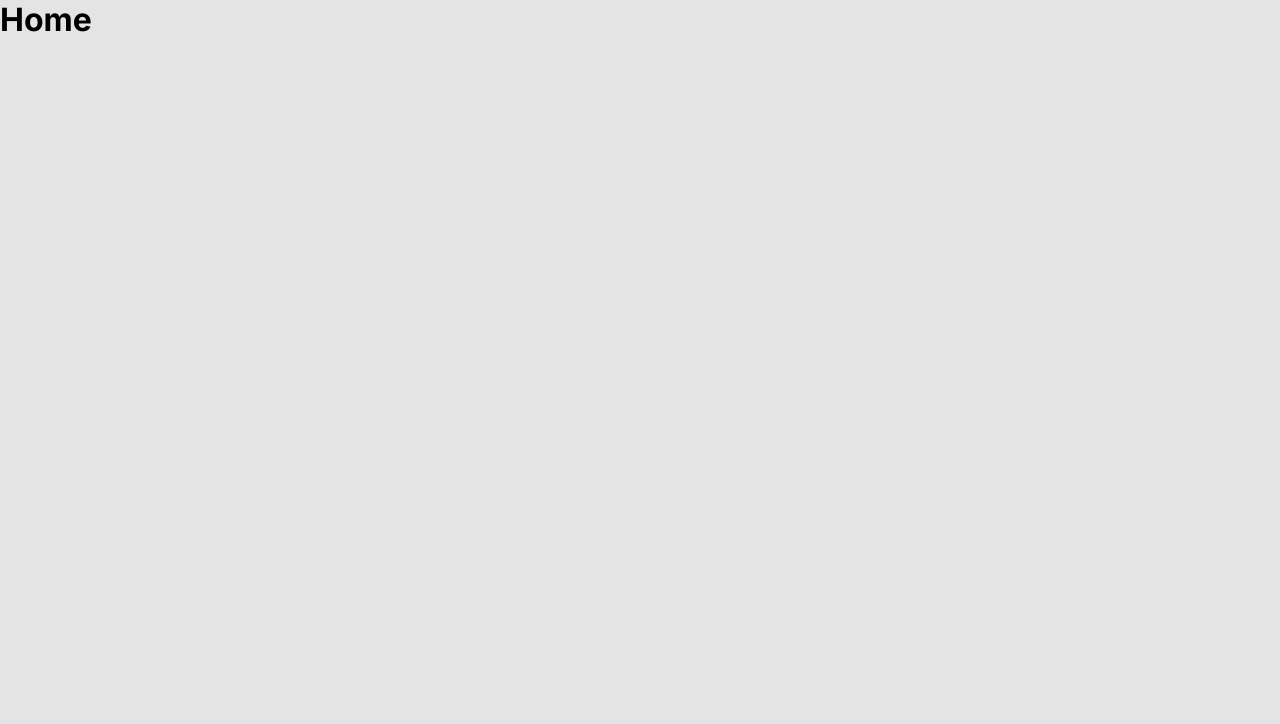
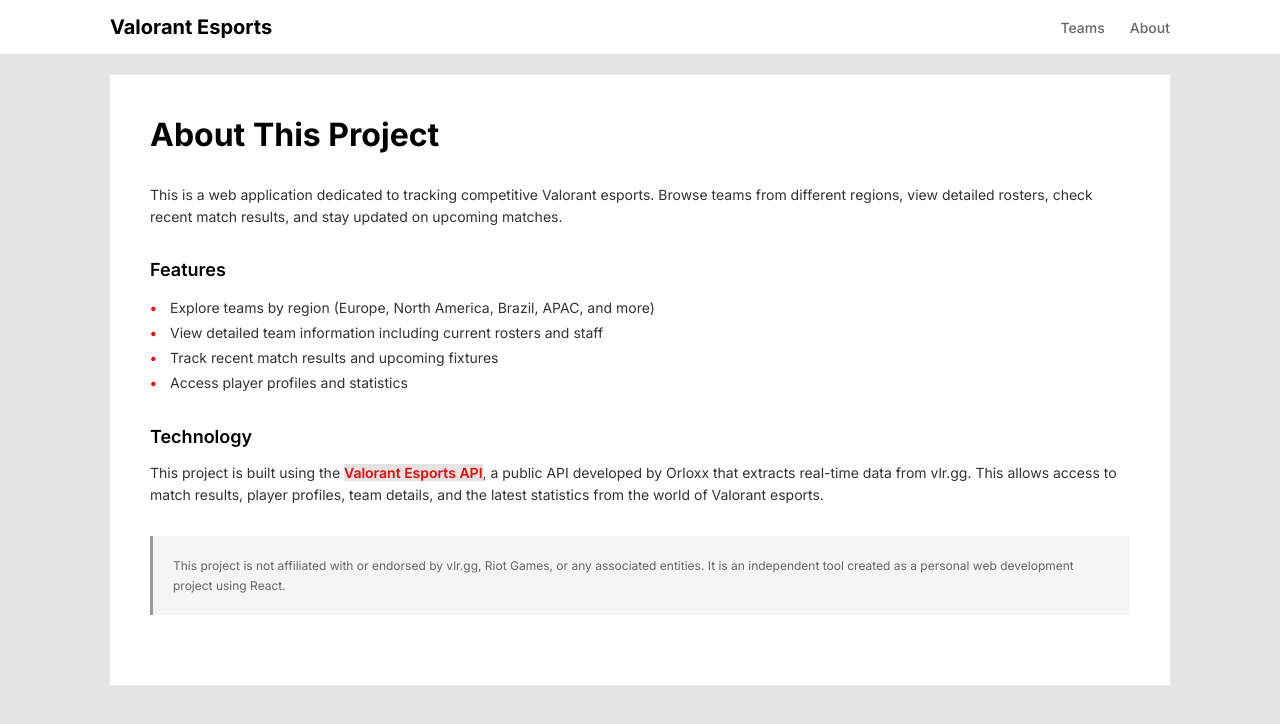
Before and after one commit to juanmagape/valo-esports, a React (Vite) app: page / in a window 1280 px wide. Shown: the top 724 px of the page. Built offline with nearby package versions, Linux system fonts and the light colour scheme.

Commit message:
Add navbar and about page

```diff
--- a/package.json
+++ b/package.json
@@ -12,6 +12,7 @@
   "dependencies": {
     "react": "^19.2.0",
     "react-dom": "^19.2.0",
+    "react-loading-indicators": "^1.0.1",
     "react-router-dom": "^7.13.0"
   },
   "devDependencies": {
--- a/src/App.jsx
+++ b/src/App.jsx
@@ -2,13 +2,14 @@
 import Teams from './components/teams.jsx'
 import TeamDetails from './components/teamDetails.jsx'
 import './styles/global.css'
+import About from './components/about.jsx'
 
 function App() {
 
   return (
     <>
       <Routes>
-        <Route path="/" element={<h1>Home</h1>} />
+        <Route path="/" element={<About />} />
         <Route path="/teams" element={<Teams />} />
         <Route path="/teams/:id" element={<TeamDetails />} />
       </Routes>
--- a/src/components/about.jsx
+++ b/src/components/about.jsx
@@ -0,0 +1,52 @@
+import '../styles/about.css'
+
+function About() {
+    return (
+        <div className="aboutContainer">
+            <div className="aboutContent">
+                <h1 className="aboutTitle">About This Project</h1>
+
+                <div className="aboutSection">
+                    <p className="aboutDescription">
+                        This is a web application dedicated to tracking competitive Valorant esports.
+                        Browse teams from different regions, view detailed rosters, check recent match
+                        results, and stay updated on upcoming matches.
+                    </p>
+                </div>
+
+                <div className="aboutSection">
+                    <h2 className="aboutSubtitle">Features</h2>
+                    <ul className="featuresList">
+                        <li>Explore teams by region (Europe, North America, Brazil, APAC, and more)</li>
+                        <li>View detailed team information including current rosters and staff</li>
+                        <li>Track recent match results and upcoming fixtures</li>
+                        <li>Access player profiles and statistics</li>
+                    </ul>
+                </div>
+
+                <div className="aboutSection">
+                    <h2 className="aboutSubtitle">Technology</h2>
+                    <p className="aboutDescription">
+                        This project is built using the{' '}
+                        <a href="https://vlresports.vercel.app/" target="_blank" rel="noreferrer" className="aboutLink">
+                            Valorant Esports API
+                        </a>
+                        , a public API developed by Orloxx that extracts real-time data from vlr.gg.
+                        This allows access to match results, player profiles, team details, and the
+                        latest statistics from the world of Valorant esports.
+                    </p>
+                </div>
+
+                <div className="aboutSection disclaimer">
+                    <p className="disclaimerText">
+                        This project is not affiliated with or endorsed by vlr.gg, Riot Games, or any
+                        associated entities. It is an independent tool created as a personal web
+                        development project using React.
+                    </p>
+                </div>
+            </div>
+        </div>
+    )
+}
+
+export default About
--- /dev/null
+++ b/src/components/navbar.jsx
@@ -0,0 +1,18 @@
+import { Link } from 'react-router-dom'
+import '../styles/navbar.css'
+
+function Navbar() {
+    return (
+        <nav className="navbar">
+            <div className="navbarContainer">
+                <Link to="/" className="navbarTitle">Valorant Esports</Link>
+                <div className="navbarLinks">
+                    <Link to="/teams">Teams</Link>
+                    <Link to="/">About</Link>
+                </div>
+            </div>
+        </nav>
+    )
+}
+
+export default Navbar
--- a/src/components/teamDetails.jsx
+++ b/src/components/teamDetails.jsx
@@ -1,6 +1,8 @@
 import { useEffect, useState } from "react";
 import { useParams } from "react-router-dom";
 import '../styles/teamdetails.css'
+import { BlinkBlur } from 'react-loading-indicators'
+import '../styles/global.css'
 
 function TeamDetails() {
     const { id } = useParams()
@@ -28,7 +30,11 @@
     , [id])
 
     if (loading) {
-        return <h1>Loading...</h1>
+        return (
+            <div className="loading">
+                <BlinkBlur color={["#990002", "#cc0003", "#ff0004", "#ff3336"]} />
+            </div>
+        )
     }
 
 return (
--- a/src/main.jsx
+++ b/src/main.jsx
@@ -2,10 +2,12 @@
 import { createRoot } from 'react-dom/client'
 import { BrowserRouter } from 'react-router-dom'
 import App from './App.jsx'
+import Navbar from './components/navbar.jsx'
 
 createRoot(document.getElementById('root')).render(
   <StrictMode>
     <BrowserRouter>
+    <Navbar />
     <App />
     </BrowserRouter>
   </StrictMode>,
--- /dev/null
+++ b/src/styles/about.css
@@ -0,0 +1,87 @@
+.aboutContainer {
+    padding: 20px;
+    max-width: 1100px;
+    margin: 0 auto;
+}
+
+.aboutContent {
+    background-color: white;
+    padding: 40px;
+}
+
+.aboutTitle {
+    font-size: 32px;
+    font-weight: 700;
+    color: #000;
+    margin: 0 0 30px 0;
+    background-color: white;
+}
+
+.aboutSection {
+    margin-bottom: 30px;
+    background-color: white;
+}
+
+.aboutSubtitle {
+    font-size: 18px;
+    font-weight: 600;
+    color: #000;
+    margin: 0 0 15px 0;
+    background-color: white;
+}
+
+.aboutDescription {
+    font-size: 14px;
+    line-height: 1.6;
+    color: #333;
+    margin: 0;
+    background-color: white;
+}
+
+.featuresList {
+    list-style: none;
+    padding: 0;
+    margin: 0;
+    background-color: white;
+}
+
+.featuresList li {
+    font-size: 14px;
+    line-height: 1.8;
+    color: #333;
+    padding-left: 20px;
+    position: relative;
+    background-color: white;
+}
+
+.featuresList li:before {
+    content: "•";
+    position: absolute;
+    left: 0;
+    color: #ff0004;
+    font-weight: bold;
+}
+
+.aboutLink {
+    color: #ff0004;
+    text-decoration: none;
+    font-weight: 600;
+}
+
+.aboutLink:hover {
+    text-decoration: underline;
+}
+
+.disclaimer {
+    background-color: #f5f5f5;
+    padding: 20px;
+    border-left: 3px solid #999;
+}
+
+.disclaimerText {
+    font-size: 12px;
+    line-height: 1.6;
+    color: #666;
+    margin: 0;
+    background-color: transparent;
+}
--- a/src/styles/global.css
+++ b/src/styles/global.css
@@ -5,3 +5,11 @@
     background-color: rgb(228, 228, 228);
     font-family: 'Inter', sans-serif;
 }
+
+.loading {
+    display: flex;
+    justify-content: center;
+    align-items: center;
+    min-height: 60vh;
+    width: 100%;
+}
--- /dev/null
+++ b/src/styles/navbar.css
@@ -0,0 +1,49 @@
+.navbar {
+    background-color: white;
+    border-bottom: 1px solid #e5e5e5;
+    position: sticky;
+    top: 0;
+    z-index: 100;
+}
+
+.navbarContainer {
+    max-width: 1100px;
+    margin: 0 auto;
+    padding: 15px 20px;
+    display: flex;
+    justify-content: space-between;
+    align-items: center;
+    background-color: white;
+}
+
+.navbarTitle {
+    font-size: 20px;
+    font-weight: 700;
+    color: #000;
+    text-decoration: none;
+    background-color: white;
+    transition: color 0.2s;
+}
+
+.navbarTitle:hover {
+    color: #16a34a;
+}
+
+.navbarLinks {
+    display: flex;
+    gap: 25px;
+    background-color: white;
+}
+
+.navbarLinks a {
+    font-size: 14px;
+    font-weight: 500;
+    color: #666;
+    text-decoration: none;
+    background-color: white;
+    transition: color 0.2s;
+}
+
+.navbarLinks a:hover {
+    color: #ff0004;
+}
--- /dev/null
+++ b/src/styles/teams.css
@@ -0,0 +1,108 @@
+.teamsContainer {
+    padding: 20px;
+    max-width: 1100px;
+    margin: 0 auto;
+}
+
+.regionsFilter {
+    background-color: white;
+    padding: 20px;
+    margin-bottom: 20px;
+}
+
+.regionsFilter h2 {
+    background-color: white;
+    margin: 0 0 15px 0;
+    padding: 0;
+    font-size: 11px;
+    font-weight: 600;
+    text-transform: uppercase;
+    color: #888;
+    letter-spacing: 0.5px;
+}
+
+.regionButtons {
+    display: flex;
+    flex-wrap: wrap;
+    gap: 8px;
+    background-color: white;
+}
+
+.regionButtons button {
+    padding: 8px 16px;
+    background-color: #f5f5f5;
+    border: none;
+    font-size: 12px;
+    font-weight: 500;
+    color: #333;
+    cursor: pointer;
+}
+
+.regionButtons button:hover {
+    background-color: #e5e5e5;
+}
+
+.regionButtons button.active {
+    background-color: #ff0004;
+    color: white;
+}
+
+.teamsGrid {
+    display: grid;
+    grid-template-columns: repeat(auto-fill, minmax(200px, 1fr));
+    gap: 15px;
+}
+
+.teamCard {
+    background-color: white;
+    padding: 20px;
+    text-decoration: none;
+    color: inherit;
+    display: flex;
+    flex-direction: column;
+    align-items: center;
+}
+
+.teamCard:hover {
+    background-color: #f5f5f5;
+}
+
+.teamCard:hover * {
+    background-color: #f5f5f5;
+}
+
+.teamCardLogo {
+    width: 80px;
+    height: 80px;
+    object-fit: contain;
+    margin-bottom: 15px;
+    background-color: white;
+}
+
+.teamCardInfo {
+    text-align: center;
+    width: 100%;
+    background-color: white;
+}
+
+.teamCardName {
+    font-size: 16px;
+    font-weight: 600;
+    color: #000;
+    margin: 0 0 5px 0;
+    background-color: white;
+}
+
+.teamCardCountry {
+    font-size: 12px;
+    color: #999;
+    margin: 0;
+    background-color: white;
+}
+
+.loading {
+    text-align: center;
+    padding: 40px;
+    font-size: 18px;
+    color: #666;
+}
```
Also changed, not shown: src/components/teams.jsx (+46 -34 lines), 1 other file (tests, documents, lock files or other folders).
